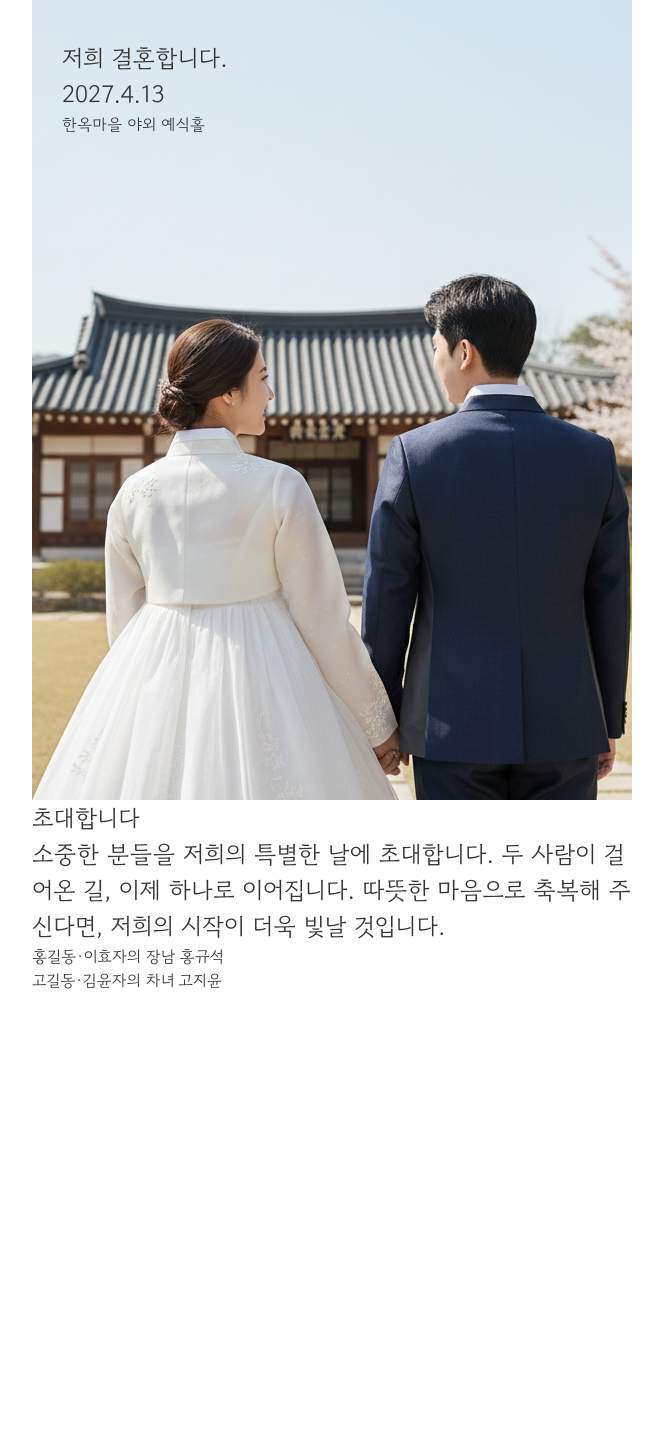
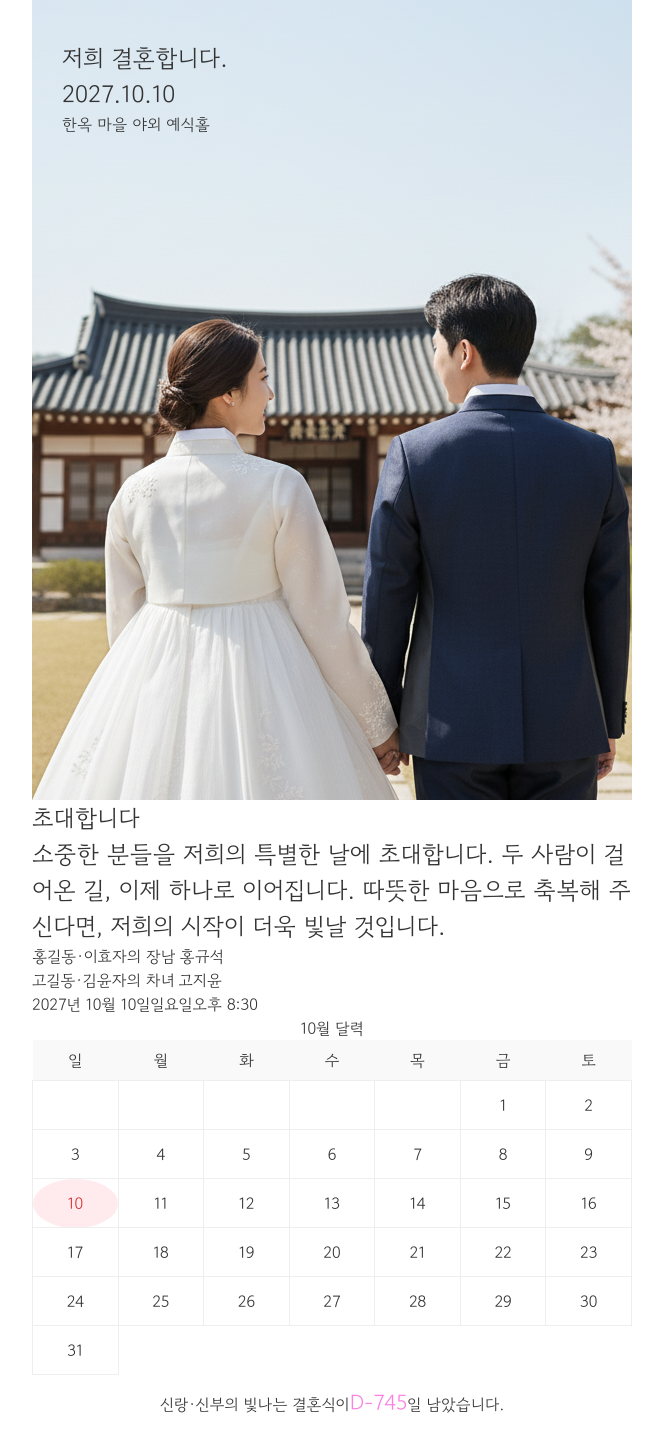
Before and after one commit to daily-coco/wedding-invitation, a React (Vite) app: page / in a window 1280 px wide. Shown: the whole page, without its empty margins (308-971 px from the left). Before the commit the page ends 992 px from the top, so only its background shows below. Built offline with nearby package versions, Linux system fonts and the light colour scheme.

Commit message:
feat:캘린더 섹션 부분 작업(결혼 정보 상수화, 유틸 Date 포맷 추가, D-Day 작업

```diff
--- a/src/App.tsx
+++ b/src/App.tsx
@@ -2,30 +2,22 @@ import styled from 'styled-components';
 import VisualImage from './components/visual/VisualImage';
 import Invitation from './components/Invitation/Invitation';
 import Hosts from './components/Invitation/Hosts';
+import Calendar from './components/calendar/Calendar';
 
-const hostsData = [
-  {
-    father: '홍길동',
-    mother: '이효자',
-    principal: '홍규석',
-    principalSon: '장남',
-  },
-  {
-    father: '고길동',
-    mother: '김윤자',
-    principal: '고지윤',
-    principalSon: '차녀',
-  },
-];
+import { WEDDING_INFO, HOSTS_DATA } from './constants/wedding';
+import { formatDotYMD } from './utils/date';
+
 function App() {
+  const weddingDate = new Date(WEDDING_INFO.dateTime);
+
   return (
     <>
       <Wrapper>
         <VisualImage
           imageUrl={'/images/250925_wedding_ai1.png'}
-          title={'저희 결혼합니다.'}
-          date={'2027.4.13'}
-          place={'한옥마을 야외 예식홀'}
+          title={WEDDING_INFO.title}
+          date={formatDotYMD(weddingDate)}
+          place={WEDDING_INFO.place}
         />
         <Invitation
           introTitle='초대합니다'
@@ -33,7 +25,8 @@ function App() {
         두 사람이 걸어온 길, 이제 하나로 이어집니다.
         따뜻한 마음으로 축복해 주신다면, 저희의 시작이 더욱 빛날 것입니다.`}
         />
-        <Hosts data={hostsData} />
+        <Hosts data={HOSTS_DATA} />
+        <Calendar dateTime={WEDDING_INFO.dateTime} />
       </Wrapper>
     </>
   );
--- a/src/components/calendar/Calendar.tsx
+++ b/src/components/calendar/Calendar.tsx
@@ -1,23 +1,58 @@
 import styled from 'styled-components';
+import { getDDay } from '../../constants/dDay';
 
 interface CalendarDataProps {
-  year: number;
-  month: number; // 1~12
-  selectedDate: number;
-  time: string;
+  dateTime: string;
+  // year: number;
+  // month: number; // 1~12
+  // selectedDate: number;
+  // time: string;
 }
 
-const Calendar = ({ ...props }: CalendarDataProps) => {
+const Calendar = ({ dateTime }: CalendarDataProps) => {
+  const date = new Date(dateTime);
+  const year = date.getFullYear();
+  const month = date.getMonth() + 1;
+  const selectedDate = date.getDate();
+  // const weekday = daysOfWeek[date.getDay()];
+
+  //🔫 버그 부분
+  // const date = new Date(props.year, props.month - 1, props.selectedDate);
+  // const dayIndex = date.getDay(); // 1
+  // const dayName = daysOfWeek[dayIndex]; // '월'
+
+  //🔫 결혼식 날짜 포맷 형태 수정(보편적으로 쓰이는 형태)
+  // const formattedDate = new Intl.DateTimeFormat('ko-KR', {
+  //   timeZone: 'Asia/Seoul',
+  //   year: 'numeric',
+  //   month: 'long',
+  //   day: 'numeric',
+  //   weekday: 'long',
+  //   hour: 'numeric',
+  //   minute: '2-digit',
+  // }).format(date);
+
+  // 시간 포맷(한국)
+  const time = new Intl.DateTimeFormat('ko-KR', {
+    timeZone: 'Asia/Seoul',
+    hour: 'numeric',
+    minute: '2-digit',
+    hour12: true,
+  }).format(date);
+
+  // 요일
+  const weekday = new Intl.DateTimeFormat('ko-KR', {
+    timeZone: 'Asia/Seoul',
+    weekday: 'long',
+  }).format(date);
+
+  /** 아래부터 달력 그리는 소스 **/
+  // 요일 추출
   const daysOfWeek = ['일', '월', '화', '수', '목', '금', '토'];
 
   // 이번 달 정보
-
-  const firstDay = new Date(props.year, props.month - 1, 1).getDay(); // 시작 요일
-  const daysInMonth = new Date(props.year, props.month, 0).getDate(); // 총 일수
-
-  const date = new Date(props.year, props.month, props.selectedDate);
-  const dayIndex = date.getDay(); // 1
-  const dayName = daysOfWeek[dayIndex]; // '월'
+  const firstDay = new Date(year, month - 1, 1).getDay(); // 시작 요일
+  const daysInMonth = new Date(year, month, 0).getDate(); // 총 일수
 
   // 날짜 배열 생성
   const daysArray = [
@@ -31,19 +66,22 @@ const Calendar = ({ ...props }: CalendarDataProps) => {
     weeks.push(daysArray.slice(i, i + 7));
   }
 
+  // DdayCounter
+  const weddingDDay = getDDay(date);
+
   return (
     <CalendarWrapper>
       <CalendarDate>
         <time>
-          <span>{`${date}`}</span>
-          <span>{`${dayName}`}</span>
-          <span>{props.time}</span>
+          <span>{`${year}년 ${month}월 ${selectedDate}일`}</span>
+          <span>{weekday}</span>
+          <span>{time}</span>
         </time>
       </CalendarDate>
 
       <CalendarBody>
         <CalendarTable>
-          <TableCaption>{`${props.month}월 달력`}</TableCaption>
+          <TableCaption>{`${month}월 달력`}</TableCaption>
           <TableHeader>
             <TableRow>
               {daysOfWeek.map((week) => (
@@ -59,8 +97,8 @@ const Calendar = ({ ...props }: CalendarDataProps) => {
                 {week.map((day, j) => (
                   <TableCell
                     key={j}
-                    className={day === props.selectedDate ? 'special-day' : ''}
-                    isSelected={day === props.selectedDate}
+                    className={day === selectedDate ? 'special-day' : ''}
+                    isSelected={day === selectedDate}
                   >
                     {day || ''}
                   </TableCell>
@@ -70,6 +108,12 @@ const Calendar = ({ ...props }: CalendarDataProps) => {
           </TableTbody>
         </CalendarTable>
       </CalendarBody>
+      <CalendarDday>
+        <CalendarDdayText>
+          신랑&middot;신부의 빛나는 결혼식이
+          <CalendarDdayCount>D-{weddingDDay}</CalendarDdayCount>일 남았습니다.
+        </CalendarDdayText>
+      </CalendarDday>
     </CalendarWrapper>
   );
 };
@@ -116,3 +160,18 @@ const TableCell = styled.td<{ isSelected?: boolean }>`
     background: #f5f5f5;
   }
 `;
+const CalendarDday = styled.div`
+  padding: 12px;
+  text-align: center;
+`;
+
+const CalendarDdayText = styled.p`
+  font-size: 16px;
+  font-weight: 500;
+`;
+
+const CalendarDdayCount = styled.strong`
+  font-size: 21px;
+  font-weight: 600;
+  color: #fb80e2;
+`;
--- /dev/null
+++ b/src/constants/dDay.ts
@@ -0,0 +1,10 @@
+export function getDDay(dateTime: string | Date) {
+  const today = new Date();
+  const target = new Date(dateTime);
+
+  const diff =
+    target.getTime() -
+    new Date(today.getFullYear(), today.getMonth(), today.getDate()).getTime();
+
+  return Math.ceil(diff / (1000 * 60 * 60 * 24));
+}
--- /dev/null
+++ b/src/constants/wedding.ts
@@ -0,0 +1,20 @@
+export const WEDDING_INFO = {
+  title: '저희 결혼합니다.',
+  place: '한옥 마을 야외 예식홀',
+  dateTime: '2027-10-10T11:30:00', // ISO 권장
+};
+
+export const HOSTS_DATA = [
+  {
+    father: '홍길동',
+    mother: '이효자',
+    principal: '홍규석',
+    principalSon: '장남',
+  },
+  {
+    father: '고길동',
+    mother: '김윤자',
+    principal: '고지윤',
+    principalSon: '차녀',
+  },
+];
--- /dev/null
+++ b/src/utils/date.ts
@@ -0,0 +1,60 @@
+const KST = 'Asia/Seoul';
+
+type DateInput = Date | string | number;
+
+function toDate(input: DateInput) {
+  return input instanceof Date ? input : new Date(input);
+}
+
+/** 예: 2099.1.1 */
+export function formatDotYMD(input: DateInput) {
+  const d = toDate(input);
+
+  const y = d.getFullYear();
+  const m = String(d.getMonth() + 1);
+  const day = String(d.getDate());
+
+  return `${y}.${m}.${day}`;
+}
+
+/** 예: 2099년 10월 10일 */
+export function formatKoreaYMD(input: DateInput) {
+  return new Intl.DateTimeFormat('ko-KR', {
+    timeZone: KST,
+    year: 'numeric',
+    month: 'long',
+    day: 'numeric',
+  }).format(toDate(input));
+}
+
+/** 예 : 수요일 */
+export function formatWeekDay(input: DateInput) {
+  return new Intl.DateTimeFormat('ko-KR', {
+    timeZone: KST,
+    weekday: 'long',
+  }).format(toDate(input));
+}
+
+/** 예: 오전 11시 30분 */
+export function formatKoreanTime(input: DateInput) {
+  return new Intl.DateTimeFormat('ko-KR', {
+    timeZone: KST,
+    hour: 'numeric',
+    minute: '2-digit',
+    hour12: true,
+  }).format(toDate(input));
+}
+
+/** 예: 2027년 10월 10일 수요일 오전 11시 30분 */
+export function formatKoreanFull(input: DateInput) {
+  return new Intl.DateTimeFormat('ko-KR', {
+    timeZone: KST,
+    year: 'numeric',
+    month: 'long',
+    day: 'numeric',
+    weekday: 'long',
+    hour: 'numeric',
+    minute: '2-digit',
+    hour12: true,
+  }).format(toDate(input));
+}
```
